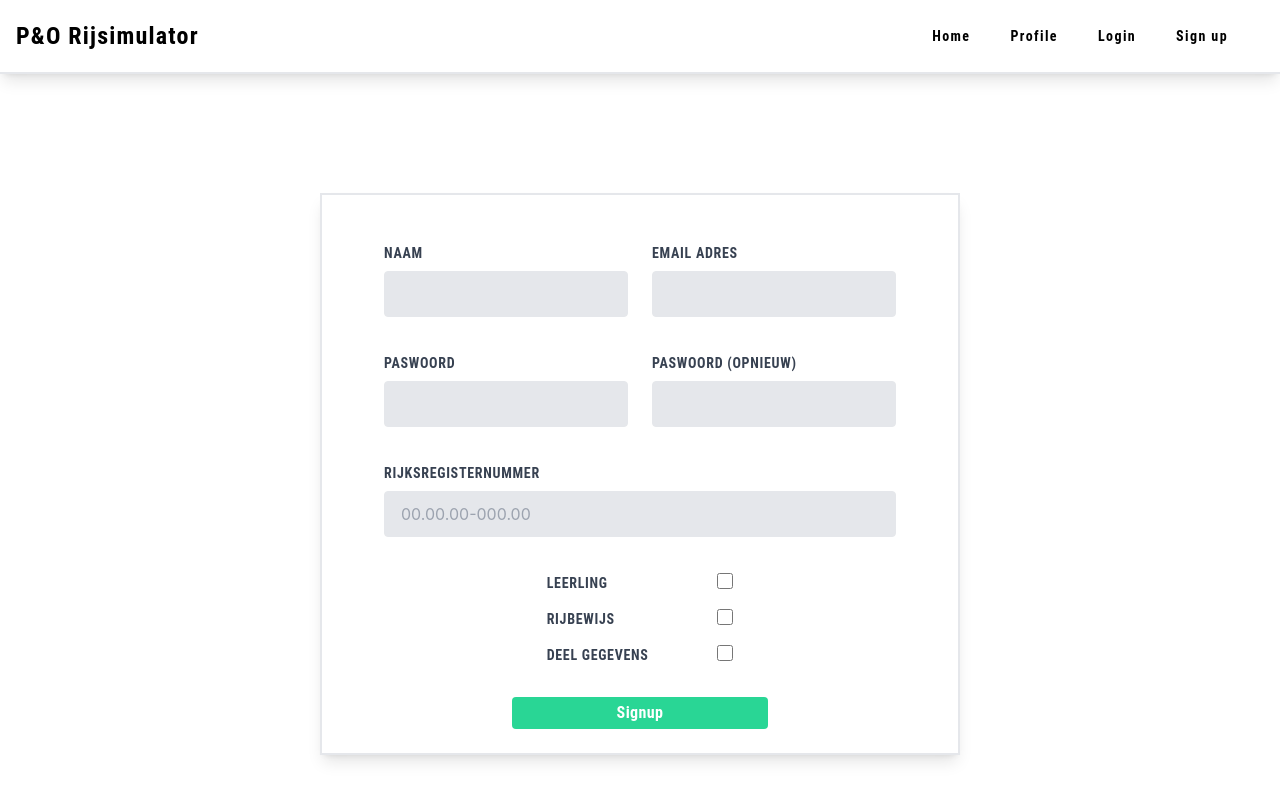
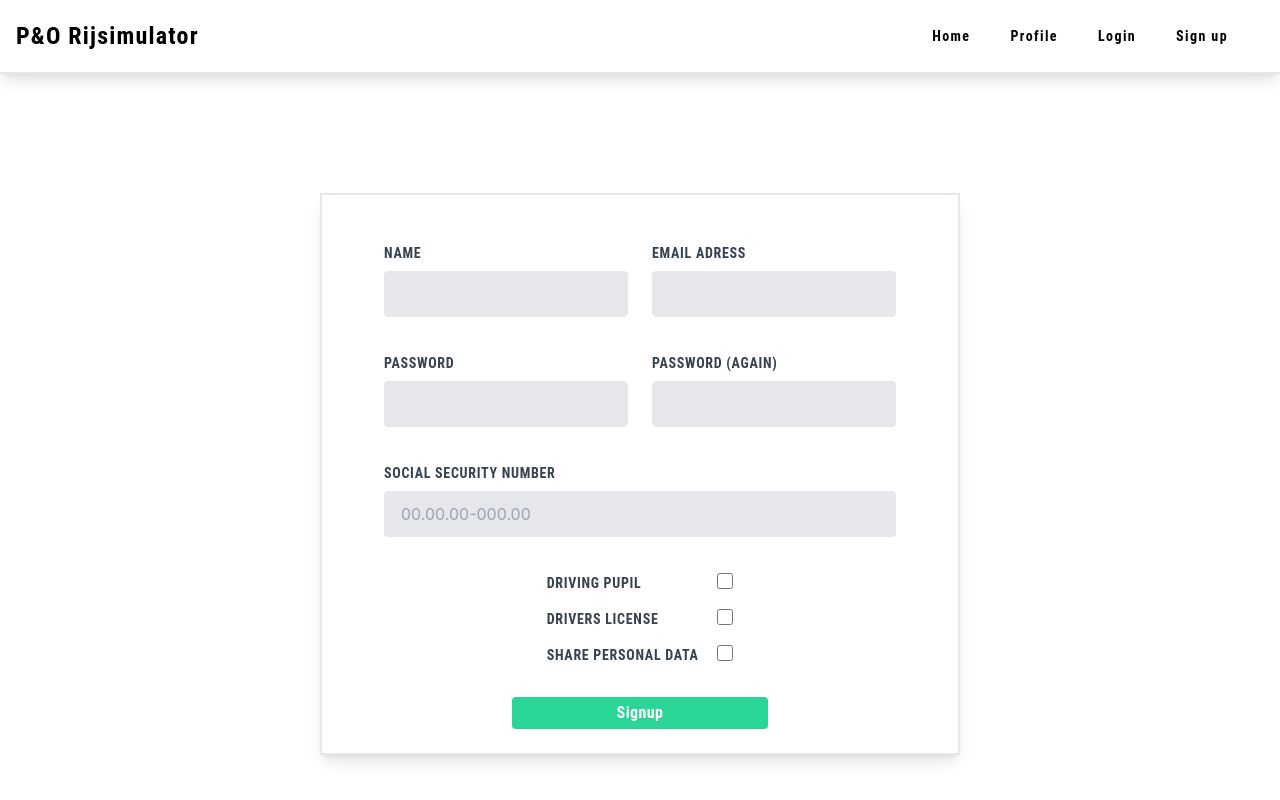
Before and after one commit to MetaverseRaccoons/Website, a React (Create React App) app in the folder my-app/: page /signup in a window 1280 px wide. Shown: the top 800 px of the page. Built offline with nearby package versions, Linux system fonts and the light colour scheme; no server answers; the HTML template or start-up script is replaced by a standard one.

Commit message:
small consistency/styling changes

```diff
--- a/my-app/src/backend.ts
+++ b/my-app/src/backend.ts
@@ -171,7 +171,7 @@ export async function declineFriendRequest(fromUsername: string, accessToken: st
 
 export async function removeFriend(username: string, accessToken: string): Promise<MessageResponse & Successful> {
     const response = await fetch(`${baseUrl}/api/friend/${username}/remove/`, {
-        method: 'GET',
+        method: 'POST',
         headers: {
             'Authorization': `Bearer ${accessToken}`,
             'Content-Type': 'application/json',
--- a/my-app/src/pages/HomePage.tsx
+++ b/my-app/src/pages/HomePage.tsx
@@ -1,7 +1,15 @@
 import FriendsSidebar from "../components/Profile/FriendsSidebar";
 import { useEffect, useState } from "react";
-import { FriendsResponse, getFriends, getPersonalUser, getReceivedFriendRequests, UserResponse } from "../backend";
-import Leaderboard, { LeaderboardType } from "../components/Profile/Leaderboard";
+import {
+  FriendsResponse,
+  getFriends,
+  getPersonalUser,
+  getReceivedFriendRequests,
+  UserResponse,
+} from "../backend";
+import Leaderboard, {
+  LeaderboardType,
+} from "../components/Profile/Leaderboard";
 
 const Home = () => {
   const accessToken = localStorage.getItem("access") as string;
@@ -20,12 +28,17 @@ const Home = () => {
   const [friendRequests, setFriendRequests] = useState<FriendsResponse>([]);
 
   function reloadFriendsProps() {
-        getReceivedFriendRequests(accessToken).then(receivedFriendRequestsResponse => setFriendRequests(receivedFriendRequestsResponse));
-        getFriends(accessToken).then(friendsResponse => setFriends(friendsResponse));
+    getReceivedFriendRequests(accessToken).then(
+      (receivedFriendRequestsResponse) =>
+        setFriendRequests(receivedFriendRequestsResponse)
+    );
+    getFriends(accessToken).then((friendsResponse) =>
+      setFriends(friendsResponse)
+    );
   }
 
   useEffect(() => {
-        getPersonalUser(accessToken).then(personalUserResponse => {
+    getPersonalUser(accessToken).then((personalUserResponse) => {
       setCurrentUser(personalUserResponse);
       reloadFriendsProps();
     });
@@ -50,7 +63,10 @@ const Home = () => {
   };
 
   return (
-        <div className='w-screen h-screen flex items-start justify-center' style={styles.container}>
+    <div
+      className="w-screen h-screen flex items-start pt-10 justify-center"
+      style={styles.container}
+    >
       <div className="mr-10" style={styles.main}>
         <Leaderboard leaderboardType={LeaderboardType.Kilometers} />
         <Leaderboard leaderboardType={LeaderboardType.Minutes} />
@@ -65,7 +81,7 @@ const Home = () => {
         />
       </div>
     </div>
-    )
-}
+  );
+};
 
-export default Home
+export default Home;
--- a/my-app/src/pages/LoginPage.tsx
+++ b/my-app/src/pages/LoginPage.tsx
@@ -39,7 +39,7 @@ const LoginPage = () => {
           <div className="flex flex-wrap -mx-3 mb-6">
             <div className="w-full px-3 mb-6 md:mb-0">
               <label className="block uppercase tracking-wider font-custom text-gray-700 text-sm font-bold mb-2">
-                Naam
+                Name
               </label>
               <input
                 className="appearance-none block w-full bg-gray-200 text-gray-700 border border-gray-200 rounded py-3 px-4 mb-3 leading-tight focus:outline-none focus:bg-white focus:border-gray-200"
@@ -52,7 +52,7 @@ const LoginPage = () => {
           <div className="flex flex-wrap -mx-3 mb-6">
             <div className="w-full px-3">
               <label className="block uppercase tracking-wider font-custom text-gray-700 text-sm font-bold mb-2">
-                Paswoord
+                Password
               </label>
               <input
                 className="appearance-none block w-full bg-gray-200 text-gray-700 border border-gray-200 rounded py-3 px-4 mb-3 leading-tight focus:outline-none focus:bg-white focus:border-gray-200"
--- a/my-app/src/pages/SignupPage.tsx
+++ b/my-app/src/pages/SignupPage.tsx
@@ -61,7 +61,7 @@ const SignupPage = () => {
           <div className="flex flex-wrap -mx-3 mb-6">
             <div className="w-full md:w-1/2 px-3 mb-6 md:mb-0">
               <label className="block uppercase tracking-wider font-custom text-gray-700 text-sm font-bold mb-2">
-                Naam
+                Name
               </label>
               <input
                 className="appearance-none block w-full bg-gray-200 font-custom text-gray-700 border border-gray-200 rounded py-3 px-4 mb-3 leading-tight focus:outline-none focus:bg-white focus:border-gray-200"
@@ -72,7 +72,7 @@ const SignupPage = () => {
             </div>
             <div className="w-full md:w-1/2 px-3">
               <label className="block uppercase tracking-wider font-custom text-gray-700 text-sm font-bold mb-2">
-                Email adres
+                Email adress
               </label>
               <input
                 className="appearance-none block w-full bg-gray-200 font-custom text-gray-700 border border-gray-200 rounded py-3 px-4 leading-tight focus:outline-none focus:bg-white focus:border-gray-200"
@@ -85,7 +85,7 @@ const SignupPage = () => {
           <div className="flex flex-wrap -mx-3 mb-6">
             <div className="w-1/2 px-3">
               <label className="block uppercase tracking-wider text-gray-700 text-sm font-bold font-custom mb-2">
-                Paswoord
+                Password
               </label>
               <input
                 className="appearance-none block w-full bg-gray-200 text-gray-700 border border-gray-200 rounded py-3 px-4 mb-3 leading-tight focus:outline-none focus:bg-white focus:border-gray-200"
@@ -96,7 +96,7 @@ const SignupPage = () => {
             </div>
             <div className="w-1/2 px-3">
               <label className="block uppercase tracking-wider font-custom text-gray-700 text-sm font-bold mb-2">
-                Paswoord (opnieuw)
+                Password (again)
               </label>
               <input
                 className="appearance-none block w-full bg-gray-200 text-gray-700 border border-gray-200 rounded py-3 px-4 mb-3 leading-tight focus:outline-none focus:bg-white focus:border-gray-200"
@@ -108,7 +108,7 @@ const SignupPage = () => {
           </div>
           <div className="flex flex-wrap mb-6">
             <label className="block uppercase tracking-wider font-custom text-gray-700 text-sm font-bold mb-2">
-              Rijksregisternummer
+              Social Security Number
             </label>
             <input
               className="appearance-none block w-full bg-gray-200 text-gray-700 border border-gray-200 rounded py-3 px-4 mb-3 leading-tight focus:outline-none focus:bg-white focus:border-gray-200"
@@ -120,7 +120,7 @@ const SignupPage = () => {
           </div>
           <div className="flex justify-center flex-wrap mb-2 ">
             <label className="w-1/3 uppercase tracking-wider font-custom text-gray-700 text-sm font-bold mb-2">
-              Leerling
+              Driving pupil
             </label>
             <input
               id="leerling"
@@ -132,7 +132,7 @@ const SignupPage = () => {
           </div>
           <div className="flex justify-center flex-wrap mb-2 ">
             <label className="w-1/3 uppercase tracking-wider font-bold text-gray-700 text-sm font-custom mb-2">
-              Rijbewijs
+              Drivers license
             </label>
             <input
               id="rijbewijs"
@@ -144,7 +144,7 @@ const SignupPage = () => {
           </div>
           <div className="flex justify-center flex-wrap mb-6 ">
             <label className="w-1/3 uppercase tracking-wider font-custom text-gray-700 text-sm font-bold mb-2">
-              Deel gegevens
+              Share personal data
             </label>
             <input
               id="deelgegevens"
```
Lines whose indentation alone changed are shown as unchanged.
